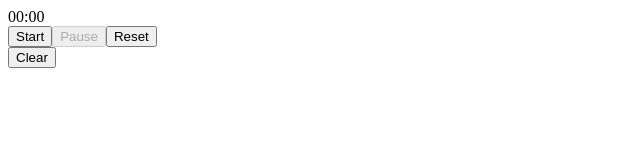
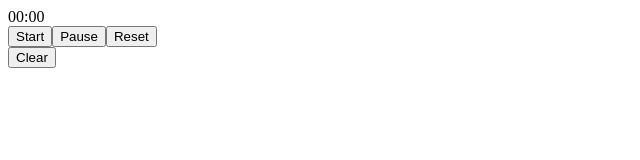
Before and after one commit to krisp3t/pomodoro-timer, a React (Create React App) app: page / in a window 1280 px wide. Shown: the top 160 px of the page, without its empty margins (0-640 px from the left). Built offline with nearby package versions, Linux system fonts and the light colour scheme; the HTML template or start-up script is replaced by a standard one.

Commit message:
Fix pause-start in break state

```diff
--- a/src/Session/Session.jsx
+++ b/src/Session/Session.jsx
@@ -4,10 +4,10 @@ import Interval from "./Interval";
 import Button from "../UI/Button";
 import SessionObject from "./SessionObject";
 
-const SESSION_STATUS_WORKING = "working";
-const SESSION_STATUS_PAUSED = "paused";
-const SESSION_STATUS_BREAK = "break";
-const SESSION_STATUS_INITIAL = "initial";
+const SESSION_STATUS_WORKING = { status: "working" };
+const SESSION_STATUS_PAUSED = { status: "paused" };
+const SESSION_STATUS_BREAK = { status: "break" };
+const SESSION_STATUS_INITIAL = { status: "initial" };
 const POMODORO_DURATION = 1500;
 const BREAK_DURATION = 300;
 
@@ -17,15 +17,22 @@ const Session = (props) => {
 	const pomodoroInterval = useRef();
 
 	const startPomodoro = () => {
+		if (sessionStatus.status === "paused") {
+			setSessionStatus(sessionStatus.beforePause);
+			return;
+		}
 		setSessionStatus(SESSION_STATUS_WORKING);
 	};
 
 	const pausePomodoro = () => {
-		setSessionStatus(SESSION_STATUS_PAUSED);
+		setSessionStatus({
+			...SESSION_STATUS_PAUSED,
+			beforePause: sessionStatus,
+		});
 	};
 
 	const resetPomodoro = () => {
-		setSessionStatus(SESSION_STATUS_PAUSED);
+		setSessionStatus(SESSION_STATUS_INITIAL);
 		setTimestamp(0);
 		props.reset();
 	};
@@ -33,6 +40,7 @@ const Session = (props) => {
 	useEffect(() => {
 		if (timestamp === POMODORO_DURATION) {
 			props.onAction(new SessionObject("WORKING_END", POMODORO_DURATION));
+			setTimestamp(BREAK_DURATION);
 			setSessionStatus(SESSION_STATUS_BREAK);
 		} else if (timestamp === 0 && sessionStatus === SESSION_STATUS_BREAK) {
 			props.onAction(new SessionObject("BREAK_END", timestamp));
@@ -51,7 +59,6 @@ const Session = (props) => {
 				props.onAction(new SessionObject("PAUSE_END", timestamp));
 				break;
 			case SESSION_STATUS_BREAK:
-				setTimestamp(BREAK_DURATION);
 				pomodoroInterval.current = setInterval(
 					() => setTimestamp((seconds) => seconds - 1),
 					5
@@ -83,16 +90,16 @@ const Session = (props) => {
 					text="Start"
 					onClick={startPomodoro}
 					disabled={
-						sessionStatus === SESSION_STATUS_WORKING ||
-						sessionStatus === SESSION_STATUS_BREAK
+						sessionStatus.status === SESSION_STATUS_WORKING ||
+						sessionStatus.status === SESSION_STATUS_BREAK
 					}
 				/>
 				<Button
 					text="Pause"
 					onClick={pausePomodoro}
 					disabled={
-						sessionStatus === SESSION_STATUS_PAUSED ||
-						sessionStatus === SESSION_STATUS_INITIAL
+						sessionStatus.status === SESSION_STATUS_PAUSED ||
+						sessionStatus.status === SESSION_STATUS_INITIAL
 					}
 				/>
 				<Button text="Reset" onClick={resetPomodoro} />
```
